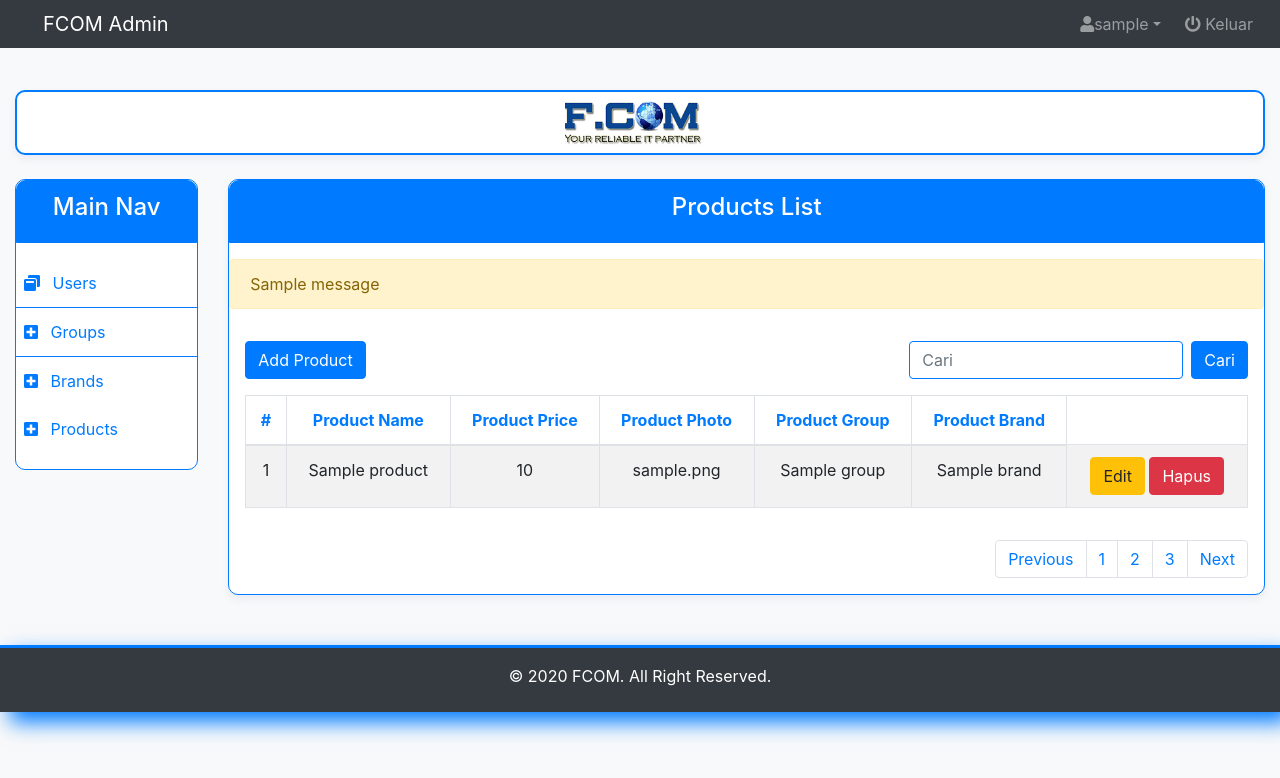
After one commit to wiedave/new-store-app2, a Flask app: page /adm2/products/ in a window 1280 px wide. The commit adds this page. Shown: the top 778 px of the page. Run offline with Flask 2, Linux system fonts and the light colour scheme; a user stored in the database is signed in; tables that the repository leaves empty hold one stand-in row (values such as "Sample post"); one stand-in notice (Sample message) is shown; some libraries are stand-ins or nearby versions.

Commit message:
adding products

```diff
--- a/myproject/__init__.py
+++ b/myproject/__init__.py
@@ -26,7 +26,7 @@ from myproject.admin.views import admin_bp
 from myproject.admin.users.views import users_bp
 from myproject.admin.groups.views import group_bp
 from myproject.admin.brands.views import brand_bp
-
+from myproject.admin.products.views import product_bp
 
 
 app.register_blueprint(core)
@@ -34,3 +34,4 @@ app.register_blueprint(admin_bp,url_prefix='/adm2')
 app.register_blueprint(users_bp,url_prefix='/adm2/users')
 app.register_blueprint(group_bp,url_prefix='/adm2/groups')
 app.register_blueprint(brand_bp,url_prefix='/adm2/brands')
+app.register_blueprint(product_bp,url_prefix='/adm2/products')
--- /dev/null
+++ b/myproject/admin/products/templates/product/products.html
@@ -0,0 +1,95 @@
+{% extends "base2.html" %}
+
+{% block title %}Admin Page{% endblock %}
+
+{% block content %}
+
+                <!--Content-->
+                <div class="col-lg-10">
+                    <!--Content Wrapper-->
+                    <div class="box-content">
+                        <!--Content Header-->
+                        <div class="box-content-header bg-primary">
+                            <h4 class="text-white text-center">Products List</h4>
+                        </div>
+                        {% for mess in get_flashed_messages() %}
+                            <div class="alert alert-warning alert-dismissible fade show mt-3" role='alert'>
+                              <button type="button" class="fade close" data-dismiss='alert' aria-label='Close'>
+                              <span aria-hidden="false">&times;</span>
+                              </button>
+                              {{mess}}
+                            </div>
+                        {% endfor %}
+                        <!--/Content Header-->
+
+                        <!--Content Body-->
+                        <div class="box-body">
+                            <!--Nav Search-->
+                          <nav class="navbar navbar-light float-right p-3">
+                                <form class="form-inline">
+                                    <input class="form-control mr-sm-2 border-primary" type="search" placeholder="Cari"
+                                        aria-label="Search">
+                                    <button class="btn btn-primary my-2 my-sm-0" type="submit">Cari</button>
+                                </form>
+                            </nav>
+                            <!--/Nav Search-->
+
+                            <!--Table-->
+                            <div class="p-3">
+                                <a href="{{url_for('products.add')}}" class="btn btn-primary" >Add Product</a>
+                                <table id="example" class="table table-responsive-md table-striped table-bordered">
+                                    <thead>
+                                        <tr class="text-center">
+                                            <th class="text-primary font-weight-bold">#</th>
+                                            <th class="text-primary font-weight-bold">Product Name</th>
+                                            <th class="text-primary font-weight-bold">Product Price</th>
+                                            <th class="text-primary font-weight-bold">Product Photo</th>
+                                            <th class="text-primary font-weight-bold">Product Group</th>
+                                            <th class="text-primary font-weight-bold">Product Brand</th>
+                                        </tr>
+                                    </thead>
+                                    <tbody>
+                                        {% for produk in list_product %}
+                                            <tr class="text-center">
+                                                <td>{{produk.id}}</td>
+                                                <td>{{produk.name}}</td>
+                                                <td>{{produk.price}}</td>
+                                                <td>{{produk.photo}}</td>
+                                                <td>{{produk.grup.groupname}}</td>
+                                                <td>{{produk.merek.brandname}}</td>
+                                                <td class="text-center">
+                                                    <a class="btn btn-warning" href="#">Edit</a>
+                                                    <a class="btn btn-danger" href="#">Hapus</a>
+                                                </td>
+                                            </tr>
+                                        {% endfor %}
+                                    </tbody>
+                                </table>
+                            </div>
+                            <!--/Table-->
+
+                            <!--Pagination-->
+                            <nav aria-label="Page navigation">
+                                <ul class="pagination float-right pr-3">
+                                    <li class="page-item"><a class="page-link" href="#">Previous</a></li>
+                                    <li class="page-item"><a class="page-link" href="#">1</a></li>
+                                    <li class="page-item"><a class="page-link" href="#">2</a></li>
+                                    <li class="page-item"><a class="page-link" href="#">3</a></li>
+                                    <li class="page-item"><a class="page-link" href="#">Next</a></li>
+                                </ul>
+                            </nav>
+                            <!--/Pagination-->
+                        </div>
+                        <!--/Content Body-->
+                    </div>
+                    <!--/Content Wrapper-->
+                </div>
+                <!--/Content-->
+            </div>
+        </div>
+        <!--Container-->
+    </section>
+    <!--Sidebar Akhir-->
+
+
+{% endblock %}
--- /dev/null
+++ b/myproject/admin/products/views.py
@@ -0,0 +1,34 @@
+from flask import Blueprint,render_template,redirect,url_for,flash,request
+from flask_login import login_required
+from myproject import db
+from myproject.models import Product,Group,Brand
+from myproject.admin.products.forms import ProductForm
+from myproject.admin.products.picture_handler import add_product_pic
+
+product_bp = Blueprint('products',__name__,template_folder='templates/product')
+
+
+@product_bp.route('/')
+@login_required
+def product():
+    list_product = Product.query.all()
+    return render_template("products.html",list_product=list_product)
+
+@product_bp.route('/add', methods=['GET','POST'])
+@login_required
+def add():
+    form = ProductForm()
+    if form.validate_on_submit():
+        cek = Product.query.filter_by(name=form.name.data).first()
+        if not cek :
+            product_photo = add_product_pic(form.photo.data, form.name.data)
+            product = Product(name=form.name.data,price=form.price.data,photo=product_photo,group_id=form.group.data.id,brand_id=form.brand.data.id)
+            db.session.add(product)
+            db.session.commit()
+            flash("Product Added")
+            return redirect(url_for('products.product'))
+        else:
+            flash("Product Name Exist !!!")
+            return redirect(url_for('products.add'))
+
+    return render_template("addproducts.html",form=form)
--- a/myproject/templates/sidebar.html
+++ b/myproject/templates/sidebar.html
@@ -30,6 +30,10 @@
                                     <a href="{{url_for('brands.brand')}}" style="text-decoration: none;"><i
                                             class="fas fa-plus-square p-2 fa-1x"></i> Brands</a>
                                 </li>
+                                <li class="py-2">
+                                    <a href="{{url_for('products.product')}}" style="text-decoration: none;"><i
+                                            class="fas fa-plus-square p-2 fa-1x"></i> Products</a>
+                                </li>
                             </ul>
                         </div>
                     </div>
```
Also changed, not shown: myproject/admin/products/forms.py (added, +19 -0 lines), myproject/admin/products/picture_handler.py (added, +17 -0 lines), myproject/admin/products/templates/product/addproducts.html (added, +72 -0 lines), myproject/admin/products/__init__.py (added), myproject/static/upload_products/Lampu Neon 1 meter.png (added).
